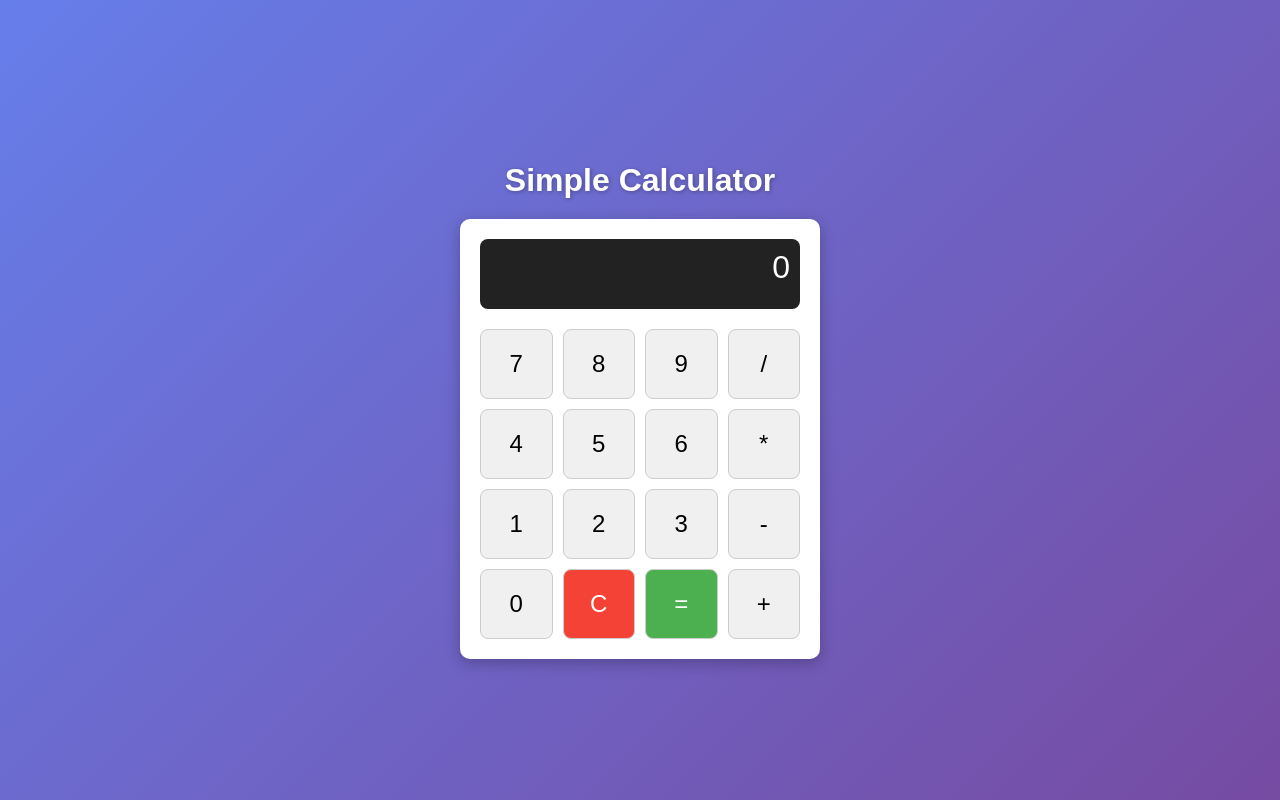
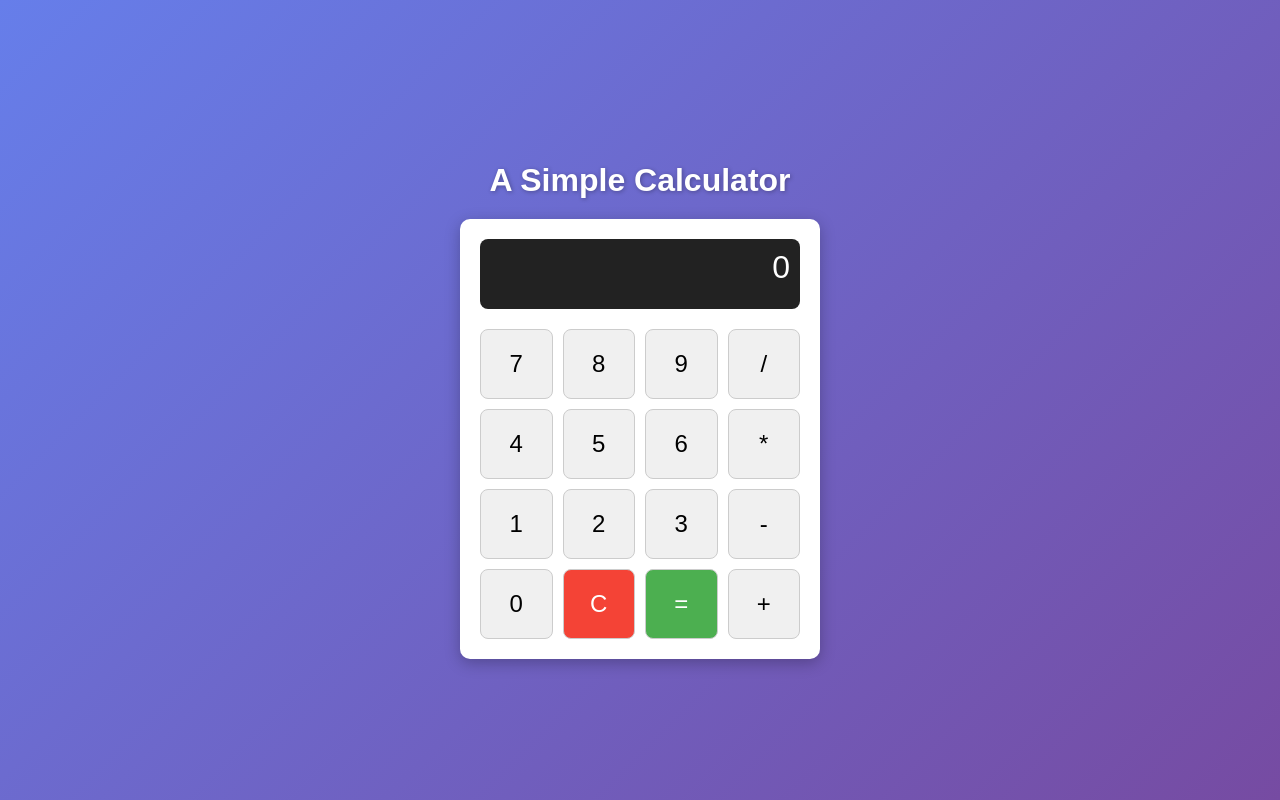
Before and after one commit to Dhanachowdary/experiment1, a plain HTML site: page index.html in a window 1280 px wide. Drawn offline with Linux system fonts and the light colour scheme.

Commit message:
Update index.html

```diff
--- a/index.html
+++ b/index.html
@@ -89,7 +89,7 @@
 </head>
 <body>
 
-  <h1>Simple Calculator</h1>
+  <h1>A Simple Calculator</h1>
 
   <div class="calculator">
     <div class="display" id="display">0</div>
```
